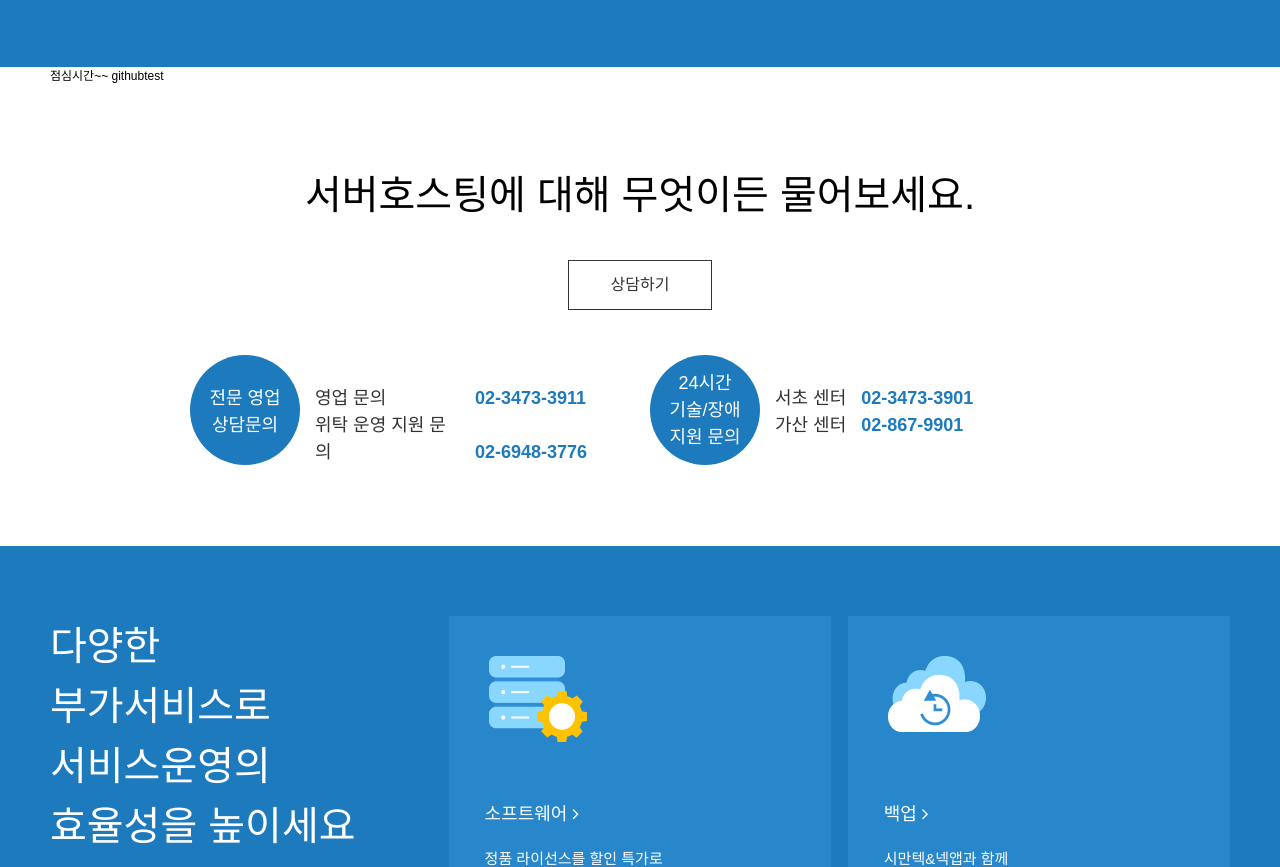
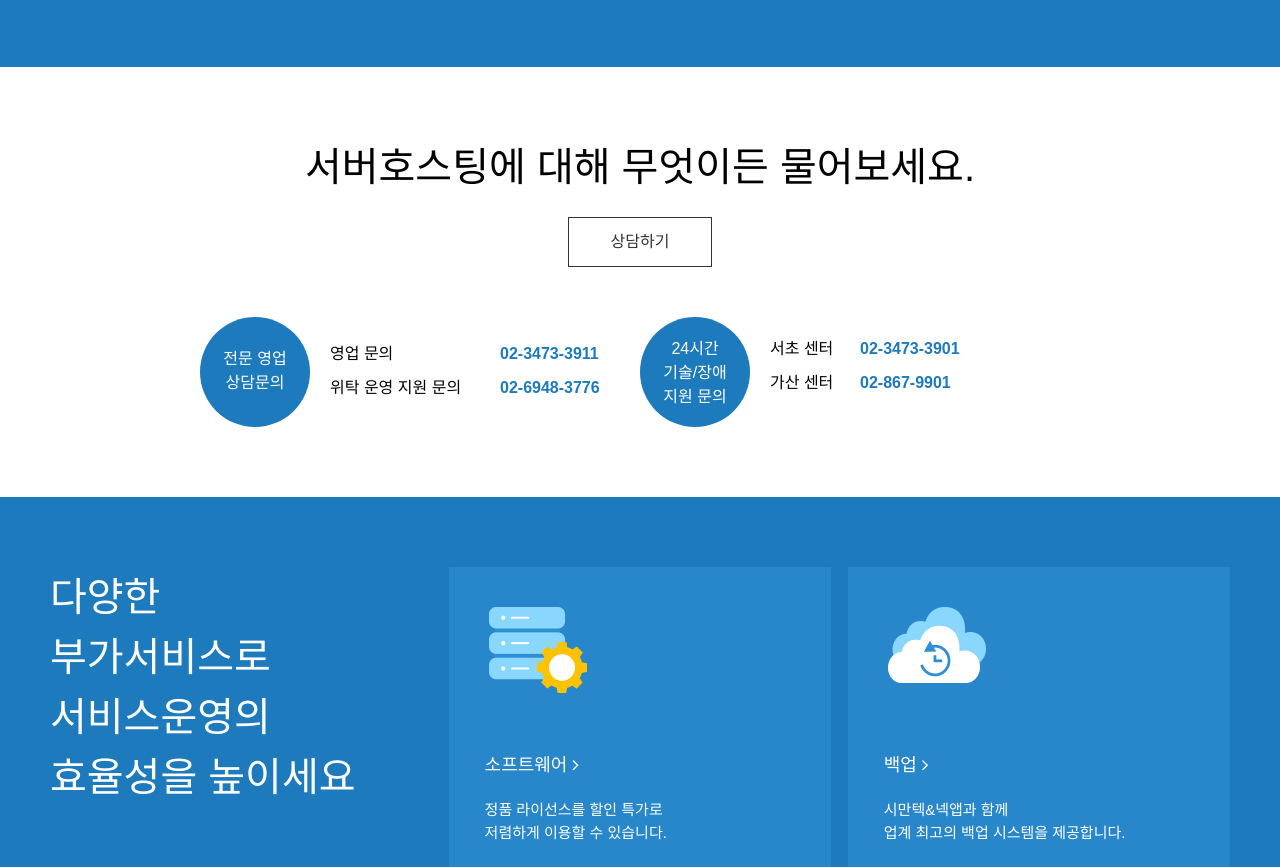
Before and after one commit to ioio2034/site, a plain HTML site: page gabia/idc/hosting.html in a window 1280 px wide. Shown: the part 2032-2899 px from the top of the page. Drawn offline with Linux system fonts and the light colour scheme.

Commit message:
v1.0_2018.05.11
infor2 영역 추가

```diff
--- a/gabia/assets/css/style.css
+++ b/gabia/assets/css/style.css
@@ -12,6 +12,16 @@
 #blog {}
 #site {background-color: #f8f9fa;}
 #footer {}
+
+/* sub page layout */
+#sub-banner {background: url(../img/sever-bg1.png) repeat-x center top;}
+#sub-banner.mail-bg {background: url(../img/mail-bg1.png) repeat-x center top;}
+#sub-banner.service-bg {background: url(../img/service-bg1.png) repeat-x center top;}
+#sub-banner.hosting-bg {background: url(../img/hosting-bg1.png) repeat-x center top;}
+#product-table {  }
+#select2 {background-color: #1d7abd;}
+#select5 {background-color: #1d7abd;}
+#infor2 { }
 
 /* container */
 .container {width: 1180px; height: inherit; margin:0 auto; /* background-color: rgba(0,0,0,0.5); */}
@@ -76,6 +86,25 @@
 .infor .infor-box .in-left strong {font-size: 30px; color:#0081c8;}
 .infor .infor-box .in-right {float: left; width: 50%; padding-left: 40px; box-sizing: border-box; }
 .infor .infor-box .in-right li {font-size: 16px; color: #666;}
+
+/* infor2 */
+.infor2 {padding: 70px 0; text-align:center;}
+.infor2 h3 {font-size: 40px; font-weight: 300; padding-bottom: 20px;}
+.infor2 .infor-btn {font-size: 16px; display: inline-block; margin-bottom: 50px; border: 1px solid #333; background-color: #fff; padding: 12px 42px; transition:all 0.3s ease;}
+.infor2 .infor-btn:hover {background-color: #333; color:#fff;}
+.infor2 .infor-box {overflow:hidden; text-align:left; padding: 0 150px;}
+.infor2 .infor-box .in-left {overflow:hidden; width: 50%; float: left; }
+.infor2 .infor-box .in-left h4 {float:left; width: 110px; height: 80px ;background-color: #1d7abd; color:#fff; border-radius:50%; font-size: 16px; text-align: center; padding-top: 30px; /* box-sizing: border-box */ }
+.infor2 .infor-box .in-left ul {float:left; padding: 25px 0 0 20px;}
+.infor2 .infor-box .in-left li {padding-bottom: 10px; font-size: 16px; }
+.infor2 .infor-box .in-left li em {width: 170px; display: inline-block;}
+.infor2 .infor-box .in-left li strong {color:#1d7abd;}
+.infor2 .infor-box .in-right {overflow:hidden; width: 50%; float:left;}
+.infor2 .infor-box .in-right h4 {float:left; width: 110px; height: 90px ;background-color: #1d7abd; color:#fff; border-radius:50%; font-size: 16px; text-align: center; padding-top: 20px; /* box-sizing: border-box */;}
+.infor2 .infor-box .in-right ul {float:left; padding: 20px 0 0 20px;}
+.infor2 .infor-box .in-right li {font-size: 16px; padding-bottom: 10px;}
+.infor2 .infor-box .in-right li em { width: 90px; display: inline-block;}
+.infor2 .infor-box .in-right li strong {color:#1d7abd;}
 
 /* ad */
 .ad {padding: 70px 0; text-align: center; color:#fff;}
@@ -145,15 +174,6 @@
 .ie8 .footer .family button {vertical-align:15px;}
 .footer .w3c {position: absolute; right: 0; top: 110px; text-align:right;}
 
-/* sub page */
-#sub-banner {background: url(../img/sever-bg1.png) repeat-x center top;}
-#sub-banner.mail-bg {background: url(../img/mail-bg1.png) repeat-x center top;}
-#sub-banner.service-bg {background: url(../img/service-bg1.png) repeat-x center top;}
-#sub-banner.hosting-bg {background: url(../img/hosting-bg1.png) repeat-x center top;}
-#product-table {  }
-#select2 {background-color: #1d7abd;}
-#select5 {background-color: #1d7abd;}
-#consult { }
 
 /* sub- banner */
 .sub-banner {overflow: hidden; padding: 80px 0;  }
@@ -189,7 +209,6 @@
 .table-style1 table thead th:last-child {border-right:0;}
 .table-style1 table tbody td {padding: 20px 30px; border-bottom: 1px solid #e4e4e4; border-right: 1px solid #e4e4e4;}
 .table-style1 table tbody td:last-child {border-right:0;}
-
 .table-style1 .left {text-align: left;}
 .table-style1 .center {text-align: center;}
 .table-style1 .black {color:#000;}
@@ -224,24 +243,3 @@
 .select5 > div.simg5 {background : #2886ca url(../img/select5-bg5.png) no-repeat 40px 40px; margin-right: 0;}
 .select5 > div h4 {font-size: 18px; color: #fff; padding-bottom: 20px; padding-top: 150px;}
 .select5 > div p {font-size: 15px; color:#fff;}
-
-/* consult */
-.consult {padding: 80px 0; text-align:center;}
-.consult h3 {font-size: 40px; font-weight: 300; text-align: center; padding-bottom: 35px;}
-.consult .qna {color:#333; font-size: 16px; display: inline-block; text-align: center; border: 1px solid #333; padding: 12px 42px; transition: all 0.3s ease;}
-.consult .qna:hover {background-color: #333; color:#fff;}
-.consult .call-center {width: 900px; padding-top: 45px; margin: 0 140px; text-align: center; overflow: hidden;}
-.consult .call-center .pro {float:left; width: 460px; box-sizing:border-box; }
-.consult .call-center .pro .circle {float:left; width: 110px; height: 110px; border-radius: 50%;  background-color: #1d7abd; }
-.consult .call-center .pro .circle h4 {font-size: 18px; color:#fff; padding-top: 30px; }
-.consult .call-center .pro ul {font-size: 18px; float:left; padding:30px 0 0 15px; color:#333;}
-.consult .call-center .pro ul li {text-align: left; }
-.consult .call-center .pro li strong {text-align: left; color:#1d7abd; font-size: 18px;}
-.consult .call-center .pro li em {padding-right: 15px; display:inline-block; width: 145px;}
-.consult .call-center .error {float:left; box-sizing: border-box;}
-.consult .call-center .error .circle { float:left; width: 110px; height: 110px; border-radius: 50%;  background-color: #1d7abd; }
-.consult .call-center .error .circle h4 {font-size: 18px; color:#fff; padding-top: 15px;}
-.consult .call-center .error ul {font-size: 18px; float:left; padding:30px 0 0 15px; color:#333;}
-.consult .call-center .error ul li {text-align: left;}
-.consult .call-center .error li strong {text-align: left; color:#1d7abd; font-size: 18px; }
-.consult .call-center .error li em {padding-right: 15px; display:inline-block;}
--- a/gabia/idc/hosting.html
+++ b/gabia/idc/hosting.html
@@ -223,28 +223,18 @@
 				<section id="infor2">
 				<div class="container">
 					<div class="infor2">
-						<h3>점심시간~~ githubtest</h3>
-
-					</div>
-				</div>
-			</section>
-			<!--//infor-->
-
-				<section id="consult">
-					<div class="container">
-						<div class="consult">
 						<h3>서버호스팅에 대해 무엇이든 물어보세요.</h3>
-							<a href="#" class="qna">상담하기</a>
-							<div class="call-center">
-								<div class="pro">
-									<span class="circle"><h4>전문 영업<br>상담문의</h4></span>
+						<a href="#" class="infor-btn" title="새창">상담하기</a>
+						<div class="infor-box">
+							<div class="in-left">
+								<h4>전문 영업<br>상담문의</h4>
 								<ul>
 									<li><em>영업 문의</em><strong>02-3473-3911</strong></li>
 									<li><em>위탁 운영 지원 문의</em><strong>02-6948-3776</strong></li>
 								</ul>
 							</div>
-								<div class="error">
-									<span class="circle"><h4>24시간<br>기술/장애<br>지원 문의</h4></span>
+							<div class="in-right">
+								<h4>24시간<br>기술/장애<br>지원 문의</h4>
 								<ul>
 									<li><em>서초 센터</em><strong>02-3473-3901</strong></li>
 									<li><em>가산 센터</em><strong>02-867-9901</strong></li>
@@ -254,7 +244,7 @@
 					</div>
 				</div>
 			</section>
-				<!-- consult -->
+			<!--//infor-->
 
 			<section id="select5">
 				<div class="container">
@@ -286,7 +276,6 @@
 			<!-- select5 -->
 
 			</main>
-
 
 				<section id="site">
 					<h3 class="ir">사이트 전체 메뉴</h3>
```
Lines whose indentation alone changed are shown as unchanged.
